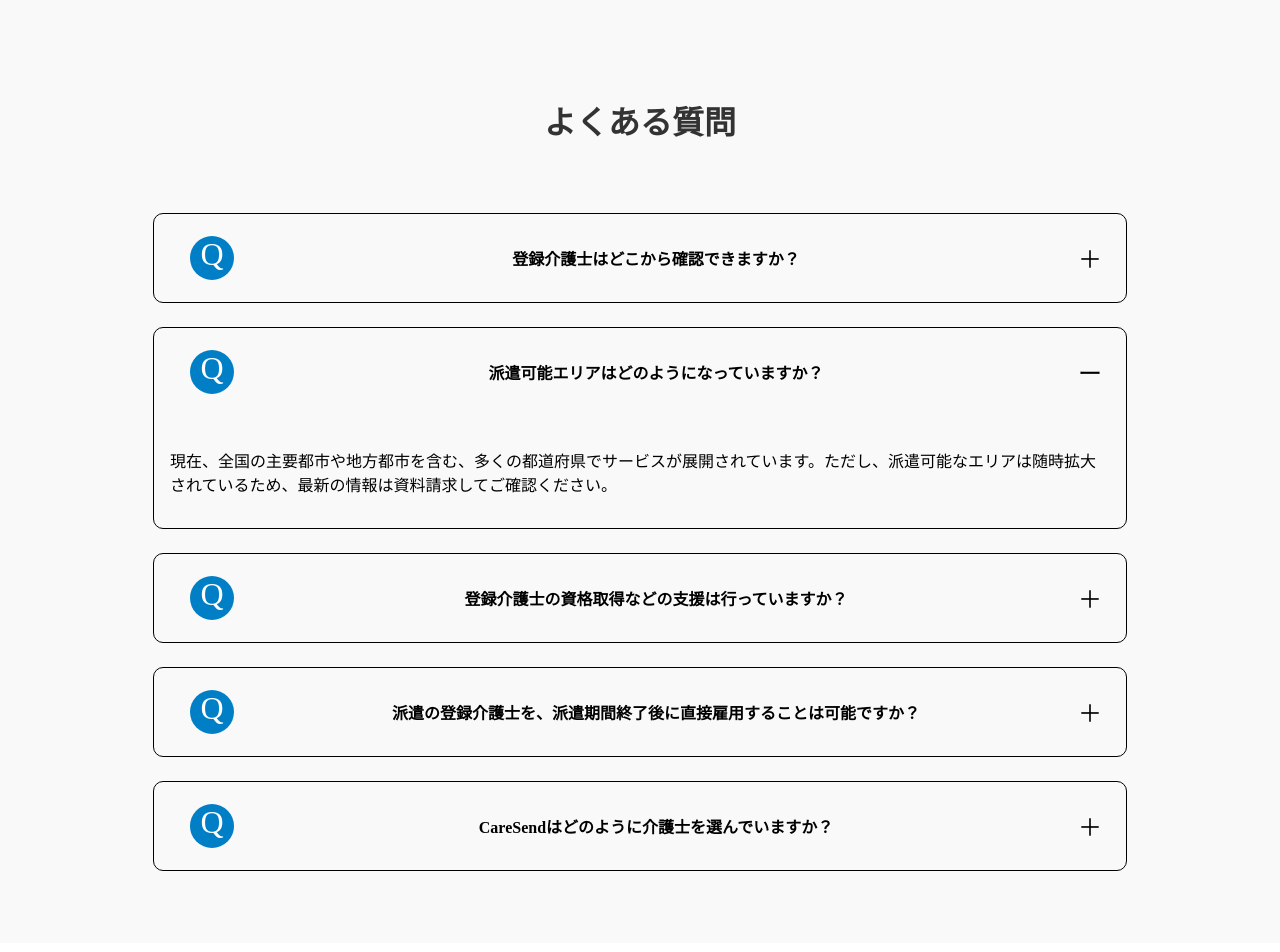
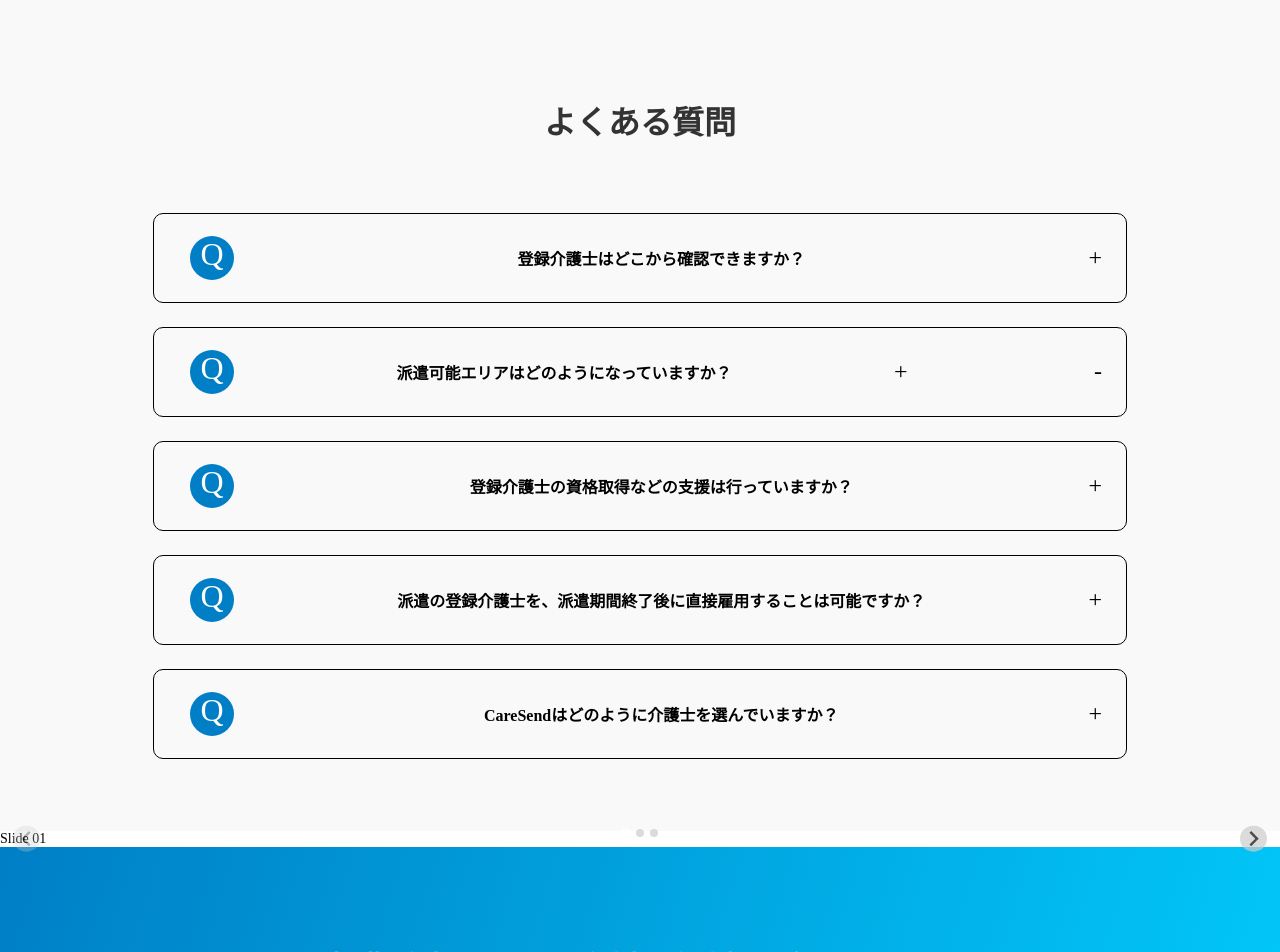
Before and after one commit to renshirogane/shogo-log, a PHP site: the page made by 中級編-サービスLP/中級編-サービスLP/index.html in a window 1280 px wide; the page is wider, and only the part inside the window is pictured. Shown: the part 4505-5457 px from the top of that part. Run offline with PHP 8.4, Linux system fonts and the light colour scheme.

Commit message:
中級編-サービスLP＿更新

```diff
--- a/中級編-サービスLP/中級編-サービスLP/index.html
+++ b/中級編-サービスLP/中級編-サービスLP/index.html
@@ -231,16 +231,17 @@
             <div class="faq__question">
               <div class="question__mark">Q</div><!-- /.question__mark -->
               <div class="question__text">登録介護士はどこから確認できますか？</div><!-- /.question__text -->
-              <div class="question__btn">＋</div><!-- /.question__btn -->
+              <div class="question__btn">+</div><!-- /.question__btn -->
             </div><!-- /.faq__question -->
           </div><!-- /.faq__box -->
           <div class="faq__box">
-            <div class="faq__question">
+            <div class="faq__question accordion_force_clicked">
               <div class="question__mark">Q</div><!-- /.question__mark -->
               <div class="question__text">派遣可能エリアはどのようになっていますか？</div><!-- /.question__text -->
-              <div class="question__btn">ー</div><!-- /.question__btn -->
+              <div class="question__btn accordion_action_clicked">+</div><!-- /.question__btn -->
+              <div class="question__btn accordion_action_clicked">-</div><!-- /.question__btn -->
             </div><!-- /.faq__question -->
-            <div class="faq__answer">
+            <div class="faq__answer accordion_action_clicked">
               現在、全国の主要都市や地方都市を含む、多くの都道府県でサービスが展開されています。ただし、派遣可能なエリアは随時拡大されているため、最新の情報は資料請求してご確認ください。
             </div><!-- /.faq__answer -->
           </div><!-- /.faq__box -->
@@ -248,21 +249,21 @@
             <div class="faq__question">
               <div class="question__mark">Q</div><!-- /.question__mark -->
               <div class="question__text">登録介護士の資格取得などの支援は行っていますか？</div><!-- /.question__text -->
-              <div class="question__btn">＋</div><!-- /.question__btn -->
+              <div class="question__btn">+</div><!-- /.question__btn -->
             </div><!-- /.faq__question -->
           </div><!-- /.faq__box -->
           <div class="faq__box">
             <div class="faq__question">
               <div class="question__mark">Q</div><!-- /.question__mark -->
               <div class="question__text">派遣の登録介護士を、派遣期間終了後に直接雇用することは可能ですか？</div><!-- /.question__text -->
-              <div class="question__btn">＋</div><!-- /.question__btn -->
+              <div class="question__btn">+</div><!-- /.question__btn -->
             </div><!-- /.faq__question -->
           </div><!-- /.faq__box -->
           <div class="faq__box">
             <div class="faq__question">
               <div class="question__mark">Q</div><!-- /.question__mark -->
               <div class="question__text">CareSendはどのように介護士を選んでいますか？</div><!-- /.question__text -->
-              <div class="question__btn">＋</div><!-- /.question__btn -->
+              <div class="question__btn">+</div><!-- /.question__btn -->
             </div><!-- /.faq__question -->
           </div><!-- /.faq__box -->
         </div><!-- /.faq__list -->
@@ -327,5 +328,6 @@
       </div><!-- /.footer__symbol logo -->
       <div class="footer__text">© CaseSend, Inc.</div><!-- /.footer__text -->
     </footer>
+  <script src="script.js"></script>
   </body>
 </html>
--- /dev/null
+++ b/中級編-サービスLP/中級編-サービスLP/script.js
@@ -0,0 +1,6 @@
+"use strict"
+new Splide( '.splide' ).mount();
+
+$(".accordion_force_clicked").click(function () {
+  $(".accordion_action_clicked").toggleClass('_emergent');
+});
--- a/中級編-サービスLP/中級編-サービスLP/style.css
+++ b/中級編-サービスLP/中級編-サービスLP/style.css
@@ -390,9 +390,21 @@
 
 .about__concept__image {
   height: 316px;
+  padding: 0 120px;
+  position: relative;
+}
+
+.company__about__concept__image::before {
+  content: ""; /* 擬似要素を追加 */
+  position: absolute; /* 絶対位置に配置 */
+  top: -100px; /* 上に100px移動 */
+  left: 0; /* 左に0移動 */
+  right: -200px; /* 右に200px移動 */
+  bottom: -100px; /* 下に100px移動 */
   background: #F9F9F9;
-  padding: 0 120px;
+  z-index: -1; /* 背景をテキストの背後に配置 */
 }
+
 
 .about__concept__image img {
   width: 100%;
@@ -652,6 +664,11 @@
   margin: 16px 0;
   padding: 16px;
   background-color: #f9f9f9;
+  display: none;
+}
+
+.faq__answer._emergent{
+  display: block;
 }
 
 .question__mark{
```
